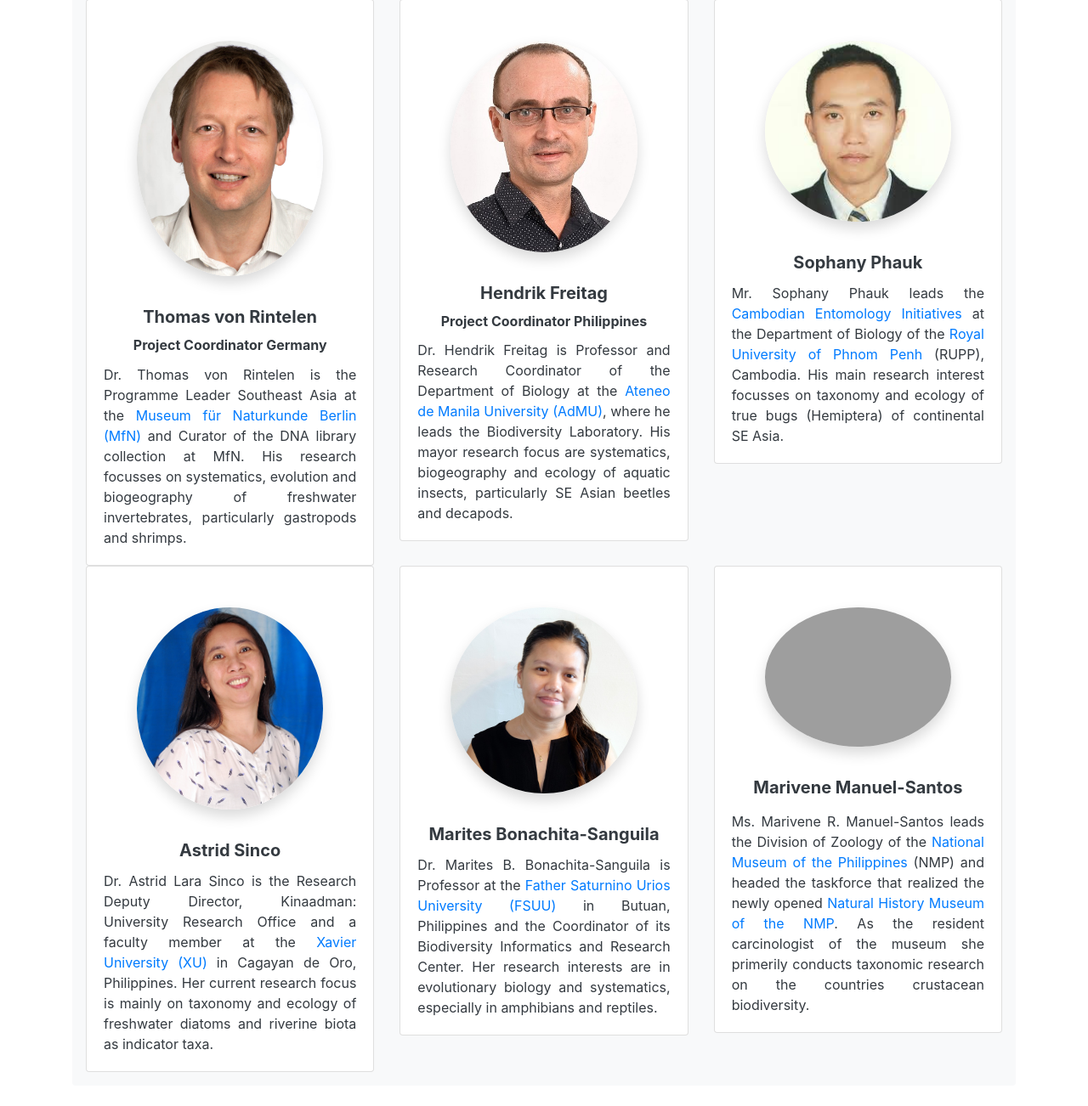
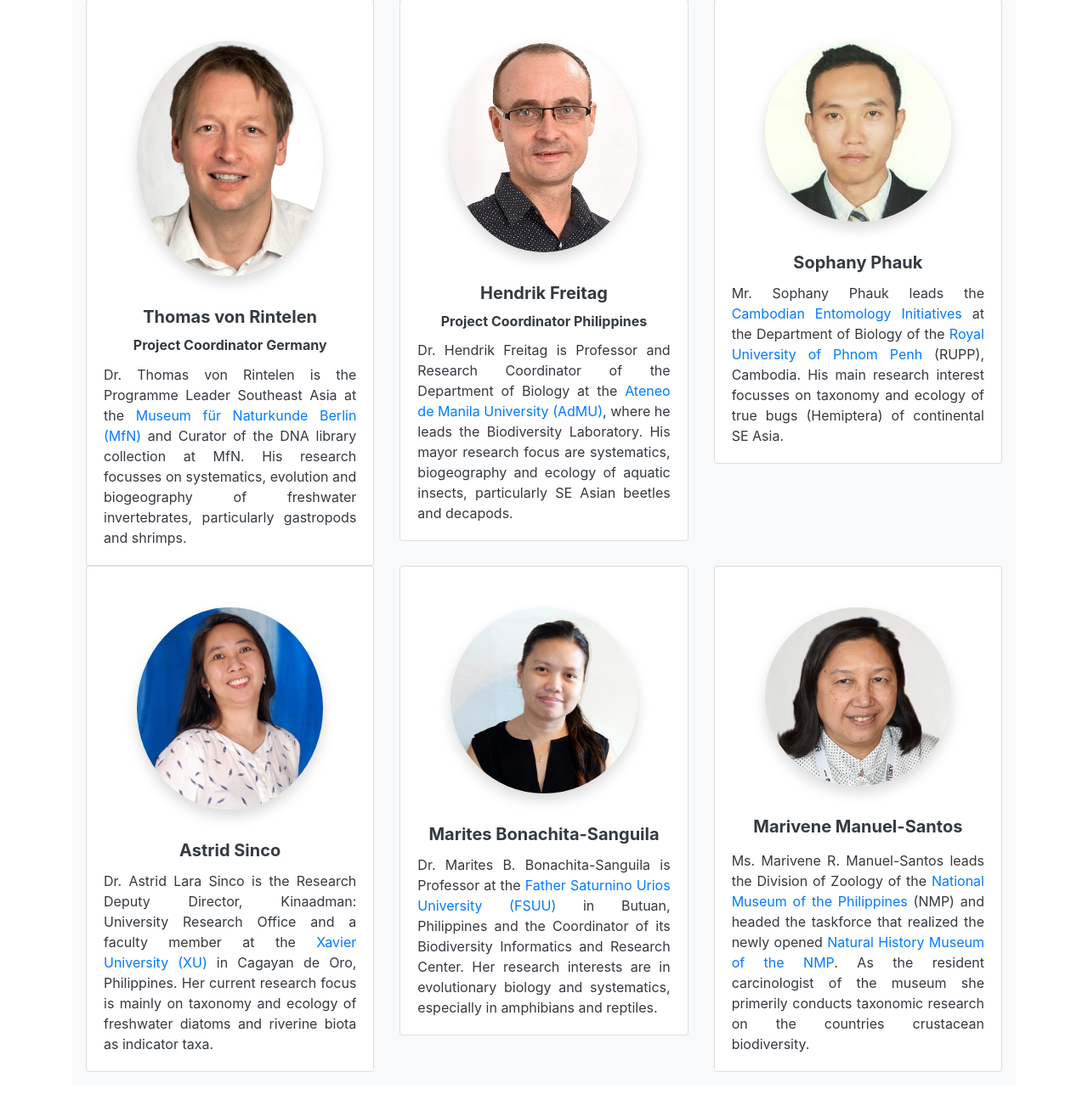
Before and after one commit to compsat/BioPhil_Website, a Django app: page / in a window 1280 px wide. Shown: the part 1997-3299 px from the top of the page at 85% size. Run offline with Django 3.2, Linux system fonts and the light colour scheme; data comes from the database, SQL or seed files in the repository; data that the repository does not hold is empty; parts of the project's set-up code (start-up, migrations or seed data) failed here and were passed over; some libraries are stand-ins or nearby versions; grey boxes are pictures that could not be loaded.

Commit message:
Add missing researcher pic

```diff
--- a/bio_phil/webapp/templates/webapp/index.html
+++ b/bio_phil/webapp/templates/webapp/index.html
@@ -189,7 +189,7 @@ BioPhil
           <!-- Researcher Card -->
           <div class="col-md-4 col-sm-12">
             <div class="card">
-              <img src="{% static 'img/logo/biophil.png' %}" class="img-fluid rounded-circle shadow mt-5 mb-3 mx-auto" alt="fsuu" width=65%>
+              <img src="{% static 'img/researchers/MMS.jpg' %}" class="img-fluid rounded-circle shadow mt-5 mb-3 mx-auto" alt="fsuu" width=65%>
               <div class="card-body">
                 <h5 class="card-title text-center font-weight-bold">Marivene Manuel-Santos</h5>
                 <p></p>
```
Also changed, not shown: bio_phil/webapp/static/img/researchers/MMS.jpg (added).
